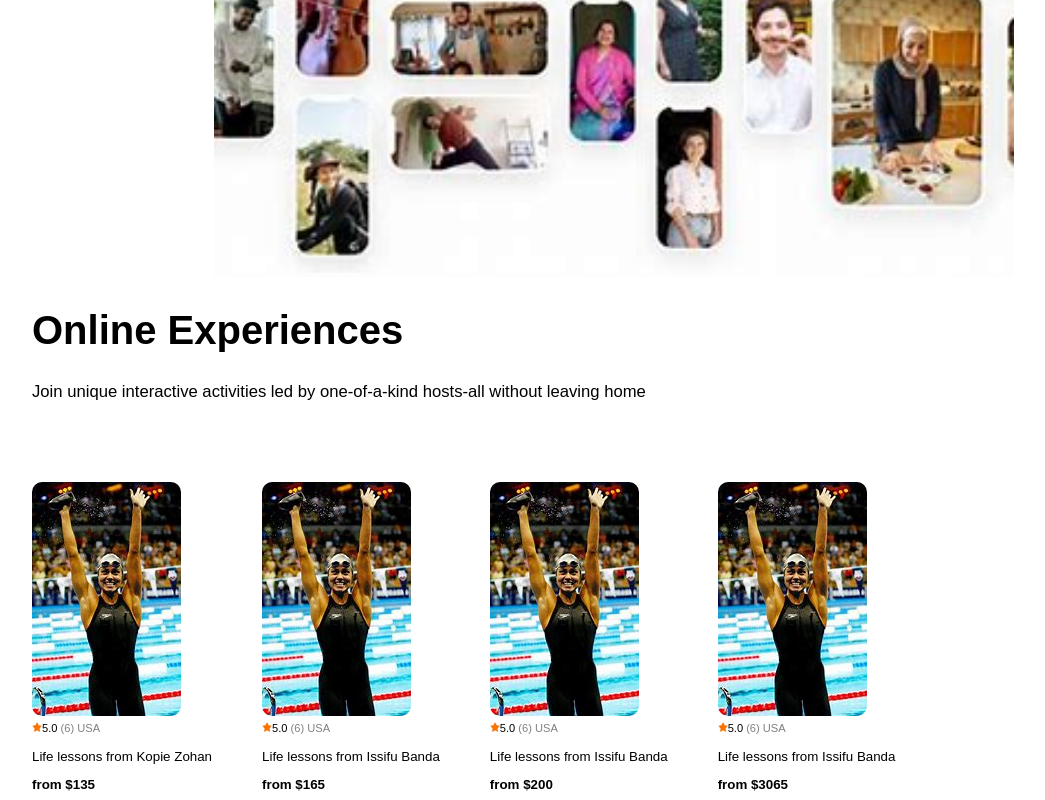
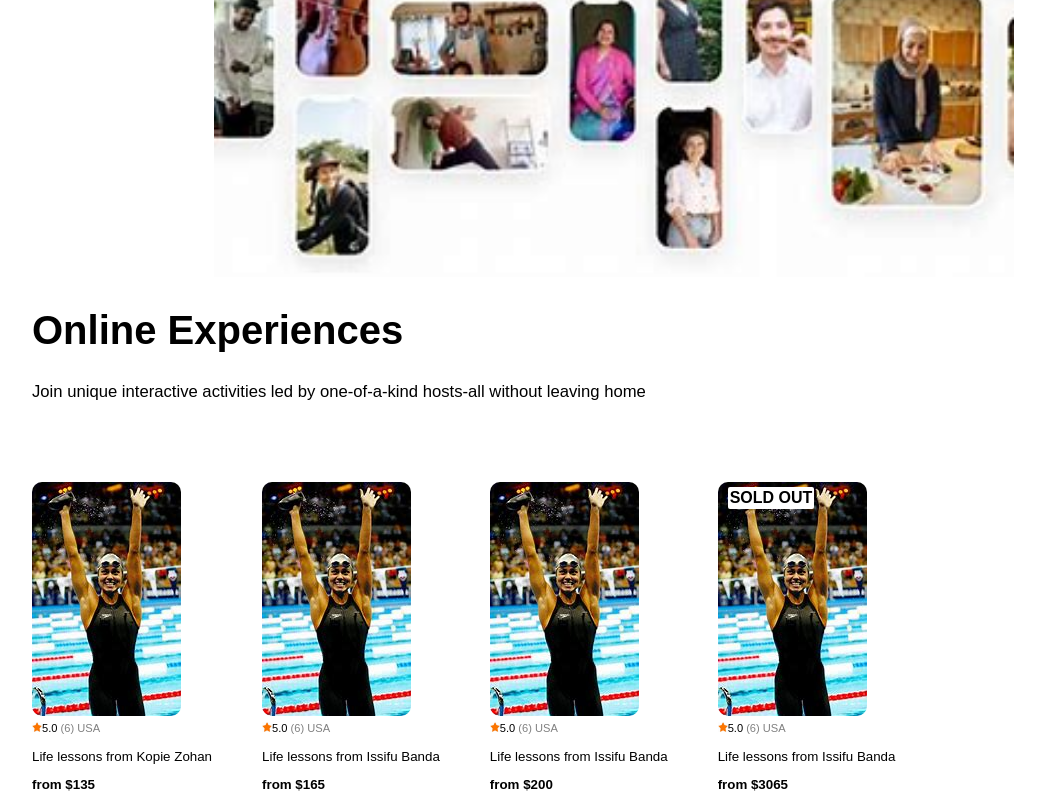
Before and after one commit to leslientodi/air-bnb, a React (Vite) app: page / in a window 1280 px wide. Shown: the part 320-1120 px from the top of the page, without its empty margins (26-1071 px from the left). Built offline with nearby package versions, Linux system fonts and the light colour scheme.

Commit message:
added SOLD OUT

```diff
--- a/src/App.css
+++ b/src/App.css
@@ -26,6 +26,8 @@
   margin-left: 50px;
   margin-top: 80px;
   border-radius: 10px;
+  /* position: relative; */
+
 
 }
 
@@ -44,3 +46,18 @@
   display: flex;
 
 }
+
+.card-badge {
+  position: absolute;
+  top: 85px;
+  left: 60px;
+  background-color: white;
+  padding: 2px 2px;
+  border-radius: 2px;
+  font-weight: bold;
+
+}
+
+.card-images{
+  position: relative;
+}
--- a/src/App.jsx
+++ b/src/App.jsx
@@ -7,11 +7,14 @@
 
 function App (){
   const cardElements = carddata.map(data => {
-    return <Card img={data.img}
+    return <Card
+    key={data.id}
+    img={data.img}
     rating={data.rating}
     country={data.country}
     title={data.title}
-    price={data.price}/>
+    price={data.price}
+    openSpots={data.openSpots}/>
   })
   return (
     <>
--- a/src/Card.jsx
+++ b/src/Card.jsx
@@ -1,10 +1,12 @@
 import React from "react";
 
-export function Card ({img, rating, country, title, price}) {
+export function Card ({img, rating, country, title, price,openSpots}) {
     return (
         <>
         <div className="card-images">
+
             <div>
+                {openSpots=== 0 && <div className="card-badge">SOLD OUT</div>}
                 <img src={img}></img>
                 <div className="rating">
                     <img src="../src/images/star.jpeg" width='10px' className="star"></img>
--- a/src/carddata.js
+++ b/src/carddata.js
@@ -1,33 +1,41 @@
 export default [
     {
+        id:"1",
         img:"../src/images/swimmer.jpeg",
         rating:"5.0",
         country: "USA",
         title:"Life lessons from Kopie Zohan",
-        price:"from $135"
+        price:"from $135",
+        openSpots:"0"
     },
 
     {
+        id:"2",
         img:"../src/images/swimmer.jpeg",
         rating:"5.0",
         country: "USA",
         title:"Life lessons from Issifu Banda",
-        price:"from $165"
+        price:"from $165",
+        openSpots:"0"
     },
 
     {
+        id:"3",
         img:"../src/images/swimmer.jpeg",
         rating:"5.0",
         country: "USA",
         title:"Life lessons from Issifu Banda",
-        price:"from $200"
+        price:"from $200",
+        openSpots:"0"
     },
 
     {
+        id:"4",
         img:"../src/images/swimmer.jpeg",
         rating:"5.0",
         country: "USA",
         title:"Life lessons from Issifu Banda",
-        price:"from $3065"
+        price:"from $3065",
+        openSpots:0
     }
 ]
```
